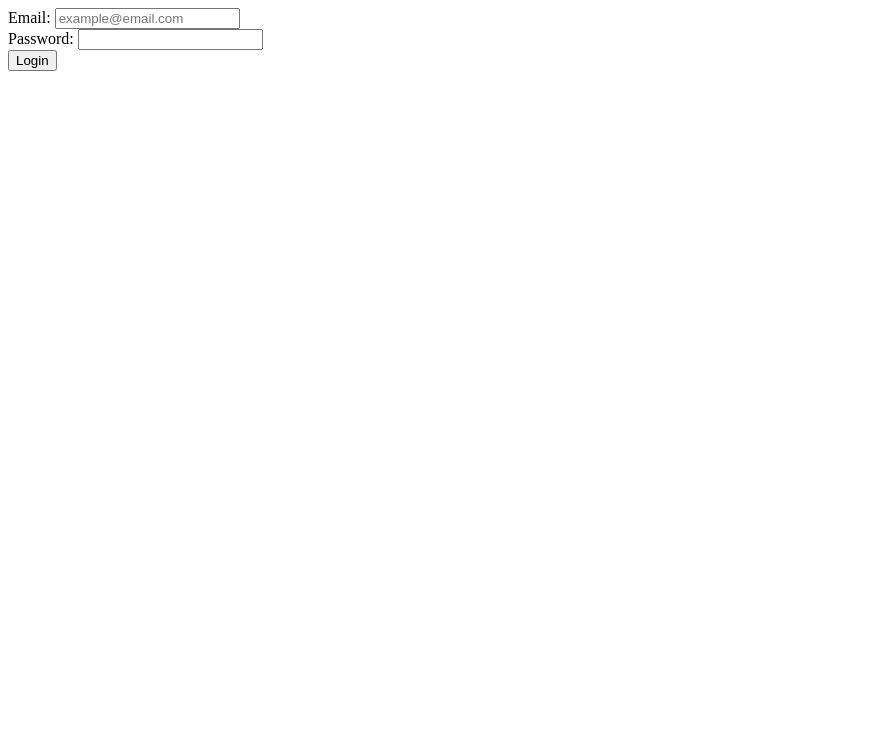
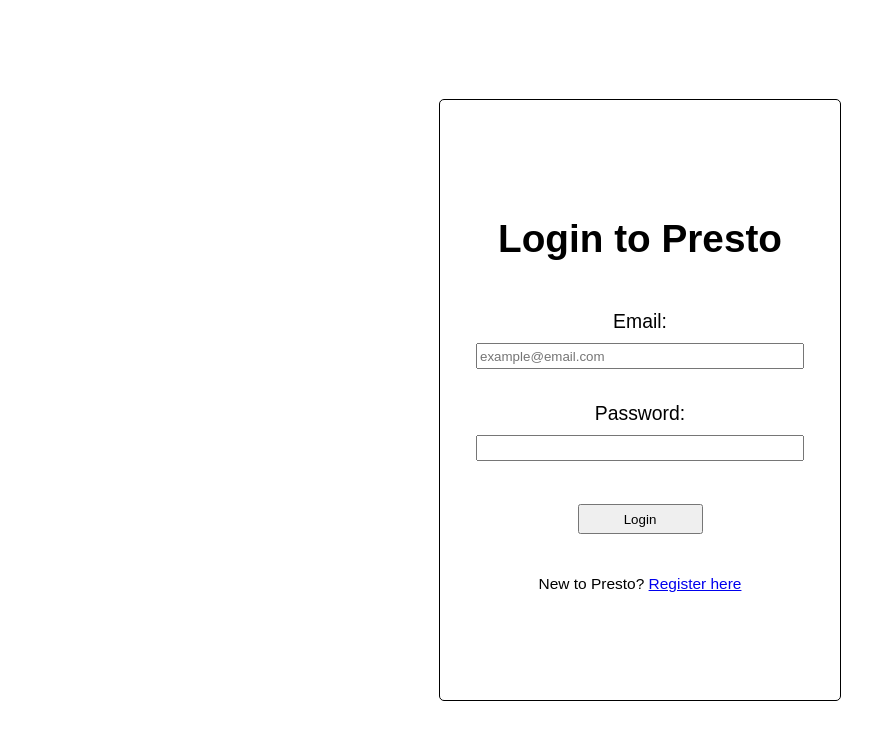
Before and after one commit to Blubberkins/COMP6080-Presto, a React (Create React App) app in the folder frontend/: page /login in a window 1280 px wide. Shown: the top 740 px of the page, without its empty margins (0-896 px from the left). Built offline with nearby package versions, Linux system fonts and the light colour scheme.

Commit message:
styled login and register

```diff
--- a/frontend/src/Screens/Login.jsx
+++ b/frontend/src/Screens/Login.jsx
@@ -1,6 +1,7 @@
 import React from 'react';
 import { useNavigate, Navigate } from 'react-router-dom';
 import axios from 'axios';
+import '../styles.css';
 
 function Login ({ token, setTokenFunction }) {
   const [email, setEmail] = React.useState('');
@@ -25,11 +26,13 @@
   }
 
   return (
-    <>
-    Email: <input type="text" onChange={e => setEmail(e.target.value)} value={email} placeholder="example@email.com" /><br />
-    Password: <input type="password" onChange={e => setPassword(e.target.value)} value={password} /><br />
-    <button onClick={login}>Login</button>
-    </>
+    <div className="login-register-container">
+      <h1>Login to Presto</h1>
+      Email: <input type="text" onChange={e => setEmail(e.target.value)} value={email} placeholder="example@email.com" /><br />
+      Password: <input type="password" onChange={e => setPassword(e.target.value)} value={password} /><br />
+      <button className="login-register-button" onClick={login}>Login</button>
+      <p>New to Presto? <a href="/register">Register here</a></p>
+    </div>
   );
 }
 
--- a/frontend/src/Screens/Register.jsx
+++ b/frontend/src/Screens/Register.jsx
@@ -1,6 +1,7 @@
 import React from 'react';
 import { useNavigate, Navigate } from 'react-router-dom';
 import axios from 'axios';
+import '../styles.css';
 
 function Register ({ token, setTokenFunction }) {
   const [email, setEmail] = React.useState('');
@@ -28,13 +29,15 @@
   }
 
   return (
-    <>
-    Email: <input type="text" onChange={e => setEmail(e.target.value)} value={email} placeholder="example@email.com" /><br />
-    Password: <input type="password" onChange={e => setPassword(e.target.value)} value={password} /><br />
-    Confirm Password: <input type="password" onChange={e => setConfirmPassword(e.target.value)} value={confirmPassword} /><br />
-    Name: <input type="text" onChange={e => setName(e.target.value)} value={name} placeholder="Blub Berkins" /><br />
-    <button onClick={register}>Register</button>
-    </>
+    <div className="login-register-container">
+      <h2>Register a Presto account</h2>
+      Email: <input type="text" onChange={e => setEmail(e.target.value)} value={email} placeholder="example@email.com" /><br />
+      Password: <input type="password" onChange={e => setPassword(e.target.value)} value={password} /><br />
+      Confirm Password: <input type="password" onChange={e => setConfirmPassword(e.target.value)} value={confirmPassword} /><br />
+      Name: <input type="text" onChange={e => setName(e.target.value)} value={name} placeholder="Blub Berkins" /><br />
+      <button className="login-register-button" onClick={register}>Register</button>
+      <p>Already have a Presto account? <a href="/login">Login here</a></p>
+    </div>
   );
 }
 
--- a/frontend/src/styles.css
+++ b/frontend/src/styles.css
@@ -0,0 +1,52 @@
+/* Common Elements */
+
+body {
+  font-family: Arial, Helvetica, sans-serif;
+  font-size: 1.1em;
+}
+
+/* Login and Register Elements */
+
+.login-register-container {
+  height: 600px;
+  width: 400px;
+  min-width: 300px;
+  max-width: 80%;
+
+  position: fixed;
+  top: 50%;
+  left: 50%;
+  transform: translate(-50%, -50%);
+
+  border: 1px solid black;
+  border-radius: 5px;
+
+  display: flex;
+  flex-direction: column;
+  justify-content: center;
+  align-items: center;
+  gap: 10px;
+
+  font-size: 1.1em;
+}
+
+.login-register-container > h1, .login-register-container > h2 {
+  margin-bottom: 1em;
+  text-align: center;
+}
+
+.login-register-container > input[type="text"], .login-register-container > input[type="password"] {
+  display: block;
+  height: 20px;
+  width: 80%;
+}
+
+.login-register-container > p {
+  margin-top: 2em;
+  font-size: 0.8em;
+}
+
+.login-register-button {
+  height: 30px;
+  width: 125px;
+}
```
